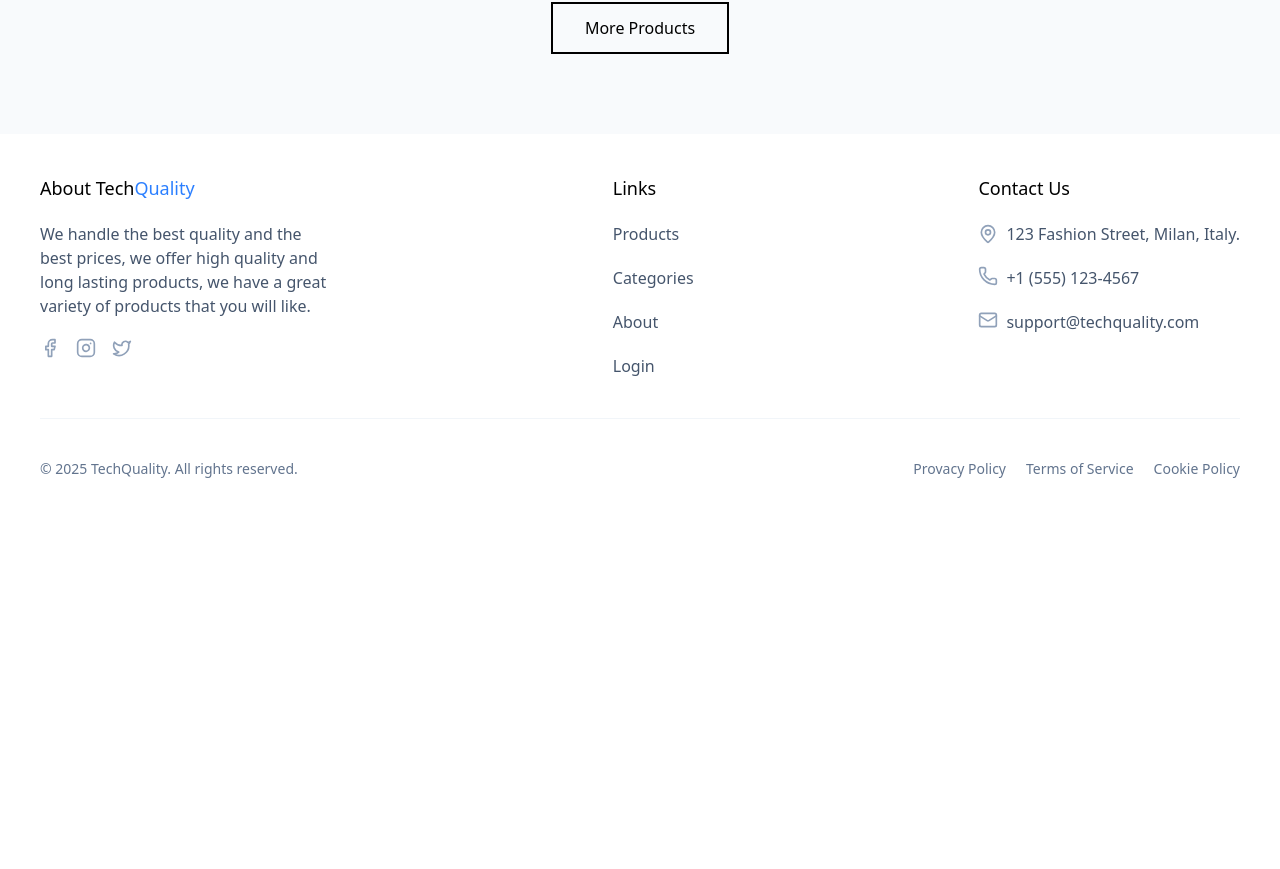
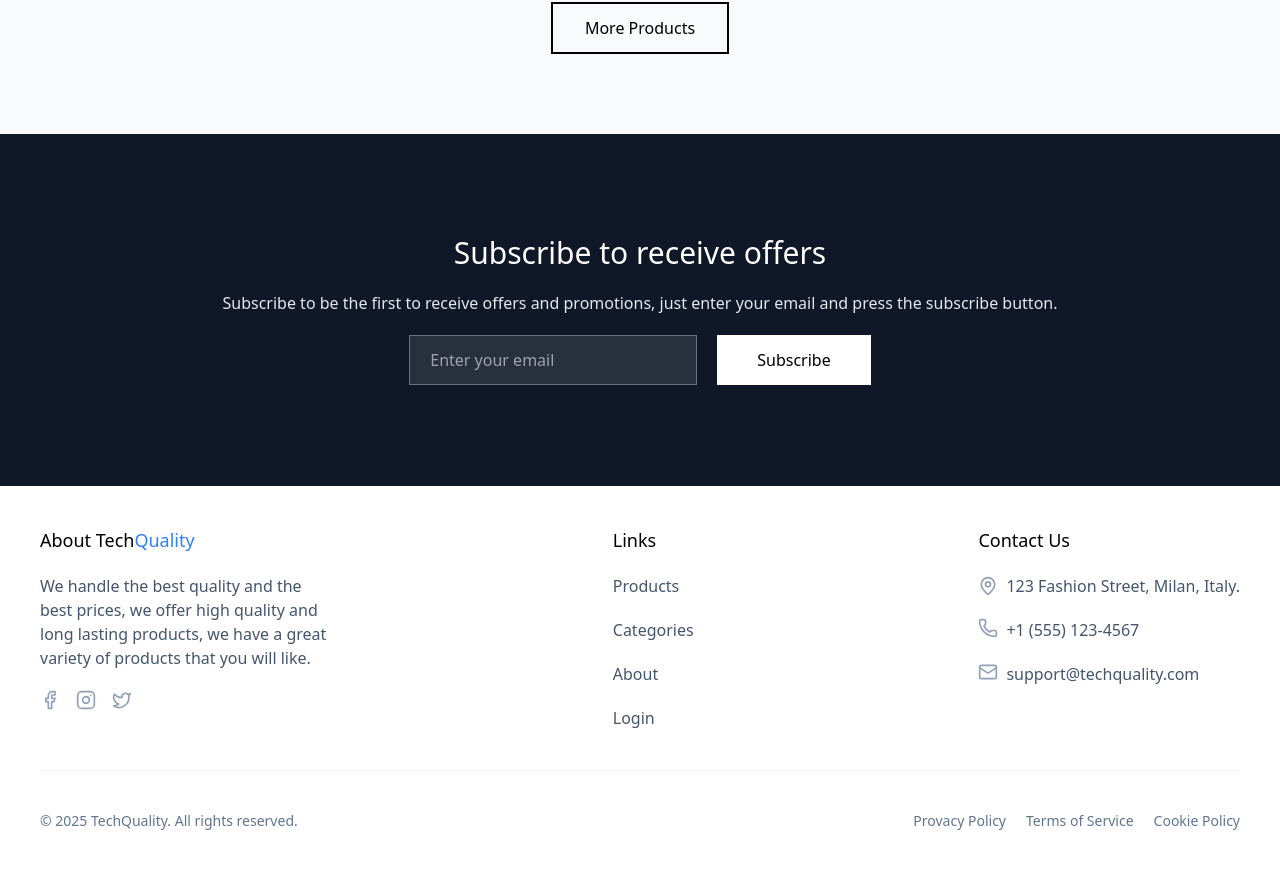
Before and after one commit to davidvchang/TechQuality---Ecommerce, a React (Vite) app in the folder frontend/: page / in a window 1280 px wide. Shown: the part 3050-3919 px from the top of the page. Before the commit the page ends 3569 px from the top, so only its background shows below. Built offline with nearby package versions, Linux system fonts and the light colour scheme.

Commit message:
Add: Subscribe section in Home

```diff
--- /dev/null
+++ b/frontend/src/components/Subscribe.tsx
@@ -0,0 +1,17 @@
+import React from 'react'
+
+const Subscribe:React.FC = () => {
+  return (
+    <div className='flex flex-col items-center gap-5'>
+        <span className='text-white text-3xl font-light'>Subscribe to receive offers</span>
+        <p className='text-slate-200 font-light'>Subscribe to be the first to receive offers and promotions, just enter your email and press the subscribe button.</p>
+
+        <div className='flex gap-5'>
+            <input type="email" placeholder='Enter your email' className='px-5 py-3 w-72 border text-white border-gray-500 bg-[#29303D] placeholder:text-[#9CA3AF] focus:outline-0 focus:border-white focus:transition duration-300'/>
+            <button className='w-fit bg-white px-10 py-3 hover:brightness-95 hover:cursor-pointer hover:transition duration-300'>Subscribe</button>
+        </div>
+    </div>
+  )
+}
+
+export default Subscribe
--- a/frontend/src/pages/Home.tsx
+++ b/frontend/src/pages/Home.tsx
@@ -6,6 +6,7 @@ import Feature from '../components/Feature';
 import AlexaImg from '../assets/img/Alexa.webp'
 import CategoryHome from '../components/CategoryHome';
 import ProductHome from '../components/ProductHome';
+import Subscribe from '../components/Subscribe';
 
 const Home:React.FC = () => {
   return (
@@ -62,6 +63,12 @@ const Home:React.FC = () => {
             <a href="" className='w-fit px-8 py-3  text-center border-2 hover:bg-blue-500 hover:text-white hover:transition-colors duration-300 hover:border-blue-500'>More Products</a>
           </div>
         </div>
+
+
+        <div className='w-full h-[22rem] flex flex-col bg-[#101827] justify-center'>
+          <Subscribe/>
+        </div>
+
     </section>
   )
 }
```
